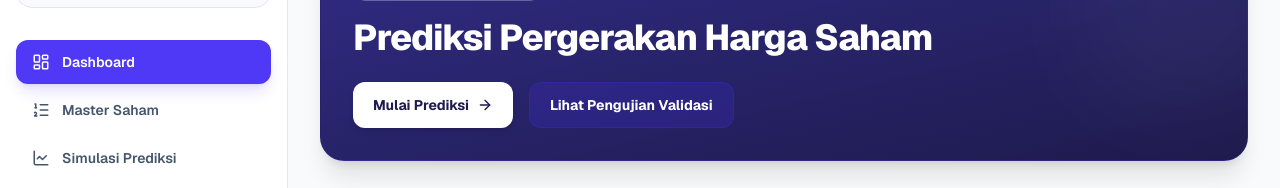
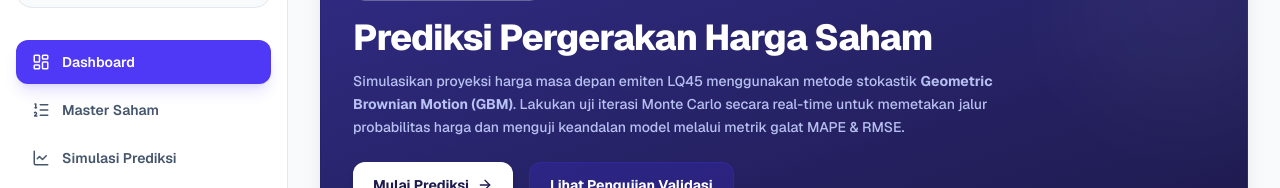
Before and after one commit to Adewiraa/Aplikasi-Prediksi-Harga-Saham-Metode-Monte-Carlo-UPGRADE, a Next.js app: page /dashboard in a window 1280 px wide. Shown: the part 154-342 px from the top of the page. Built offline with nearby package versions, Linux system fonts and the light colour scheme; no server answers; the database is empty; sample sign-in values are in the browser's storage.

Commit message:
Add academic description text to dashboard welcome banner

```diff
--- a/app/dashboard/page.tsx
+++ b/app/dashboard/page.tsx
@@ -100,6 +100,9 @@ export default function DashboardPage() {
           <h2 className="mt-4 text-3xl font-extrabold text-white tracking-tight sm:text-4xl">
             Prediksi Pergerakan Harga Saham
           </h2>
+          <p className="mt-3 text-sm text-indigo-200/90 leading-relaxed font-medium">
+            Simulasikan proyeksi harga masa depan emiten LQ45 menggunakan metode stokastik <strong>Geometric Brownian Motion (GBM)</strong>. Lakukan uji iterasi Monte Carlo secara real-time untuk memetakan jalur probabilitas harga dan menguji keandalan model melalui metrik galat MAPE & RMSE.
+          </p>
 
           <div className="mt-6 flex flex-wrap gap-4">
             <Link
```
